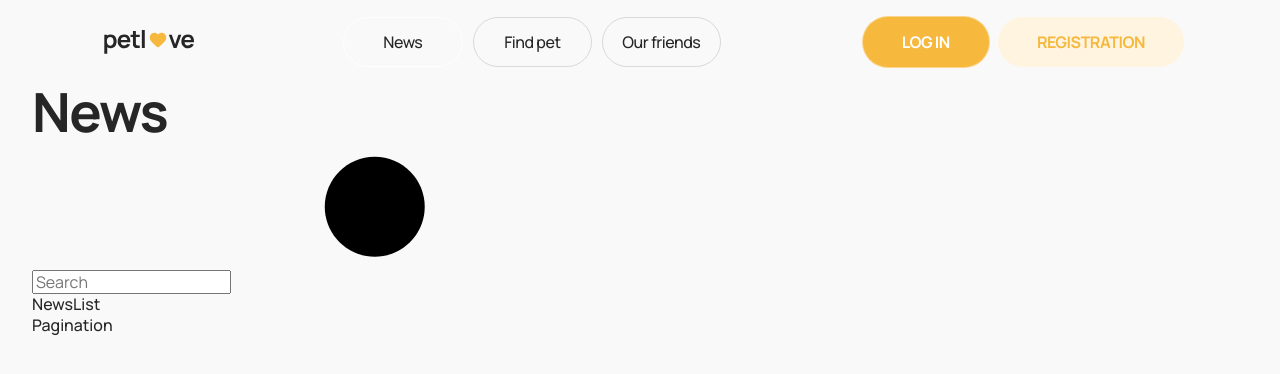
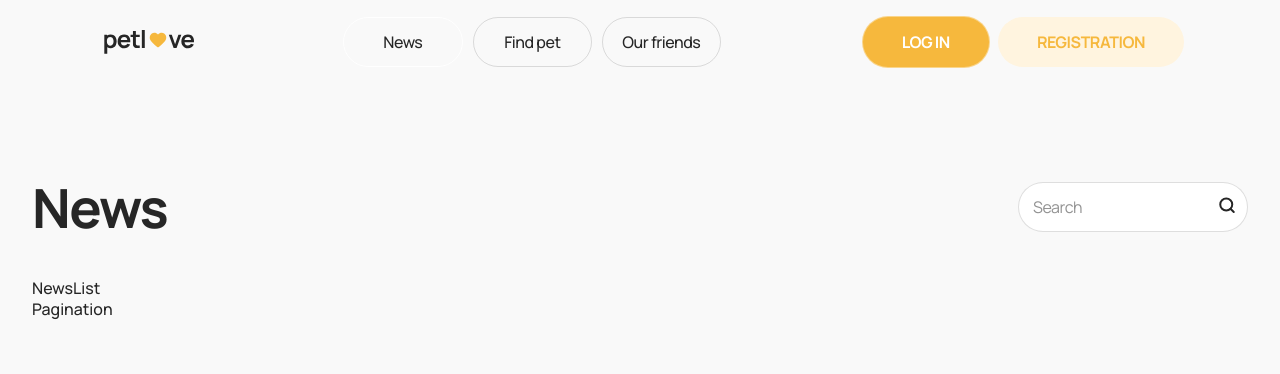
Before and after one commit to valentyna88/petlove, a React (Vite) app: page /news in a window 1280 px wide. Shown: the top 374 px of the page. Built offline with nearby package versions, Linux system fonts and the light colour scheme.

Commit message:
style: add SearchField styles

```diff
--- a/src/components/SearchField/SearchField.module.css
+++ b/src/components/SearchField/SearchField.module.css
@@ -0,0 +1,41 @@
+.wrapper {
+  position: relative;
+  width: 100%;
+}
+.input {
+  position: relative;
+  border: 1px solid var(--color-gray-border);
+  border-radius: 30px;
+  padding: 12px;
+  width: 100%;
+  font-size: 14px;
+  line-height: 1.29;
+  letter-spacing: -0.03em;
+  color: var(--color-text-dark);
+}
+.input::placeholder {
+  color: var(--color-gray-light);
+}
+.button {
+  position: absolute;
+  right: 12px;
+  top: 50%;
+  transform: translateY(-50%);
+}
+.icon {
+  width: 18px;
+  height: 18px;
+  stroke: var(--color-text-dark);
+  fill: transparent;
+}
+
+@media screen and (min-width: 768px) {
+  .wrapper {
+    width: 230px;
+  }
+  .input {
+    padding: 14px;
+    font-size: 16px;
+    line-height: 1.25;
+  }
+}
--- a/src/pages/NewsPage/NewsPage.module.css
+++ b/src/pages/NewsPage/NewsPage.module.css
@@ -0,0 +1,24 @@
+.newsSearch {
+  display: flex;
+  flex-direction: column;
+  align-items: flex-start;
+  gap: 20px;
+  margin-bottom: 24px;
+  margin-top: 54px;
+}
+
+@media screen and (min-width: 768px) {
+  .newsSearch {
+    flex-direction: row;
+    justify-content: space-between;
+    align-items: center;
+    margin-bottom: 44px;
+    margin-top: 85px;
+  }
+}
+
+@media screen and (min-width: 1280px) {
+  .newsSearch {
+    margin-top: 96px;
+  }
+}
```
